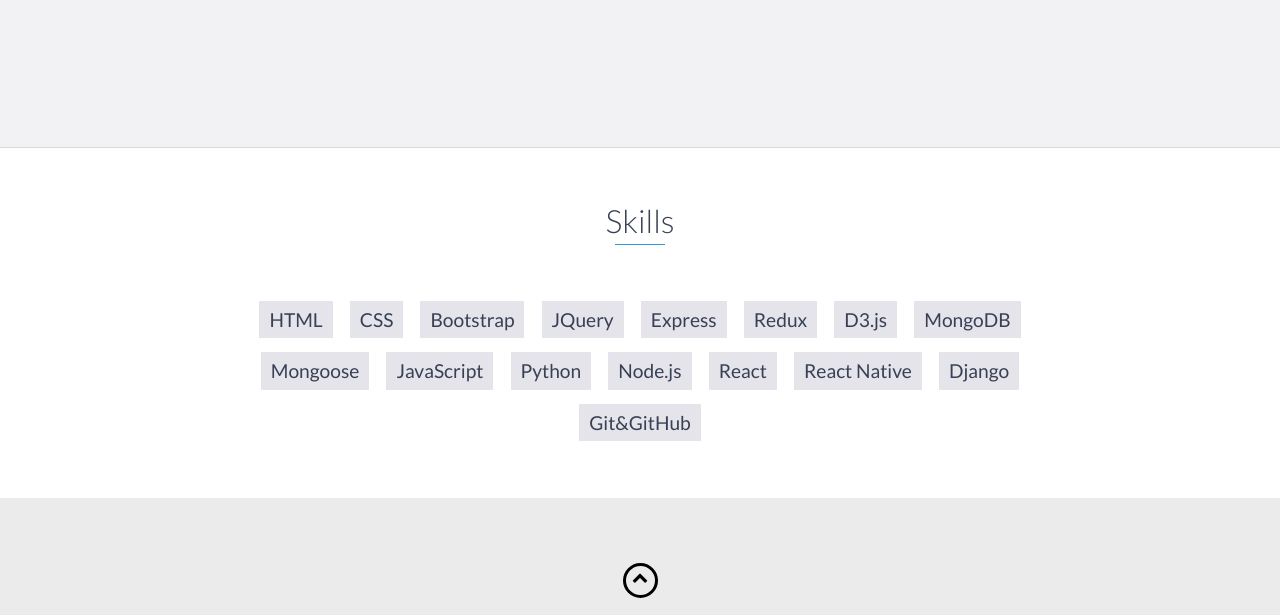
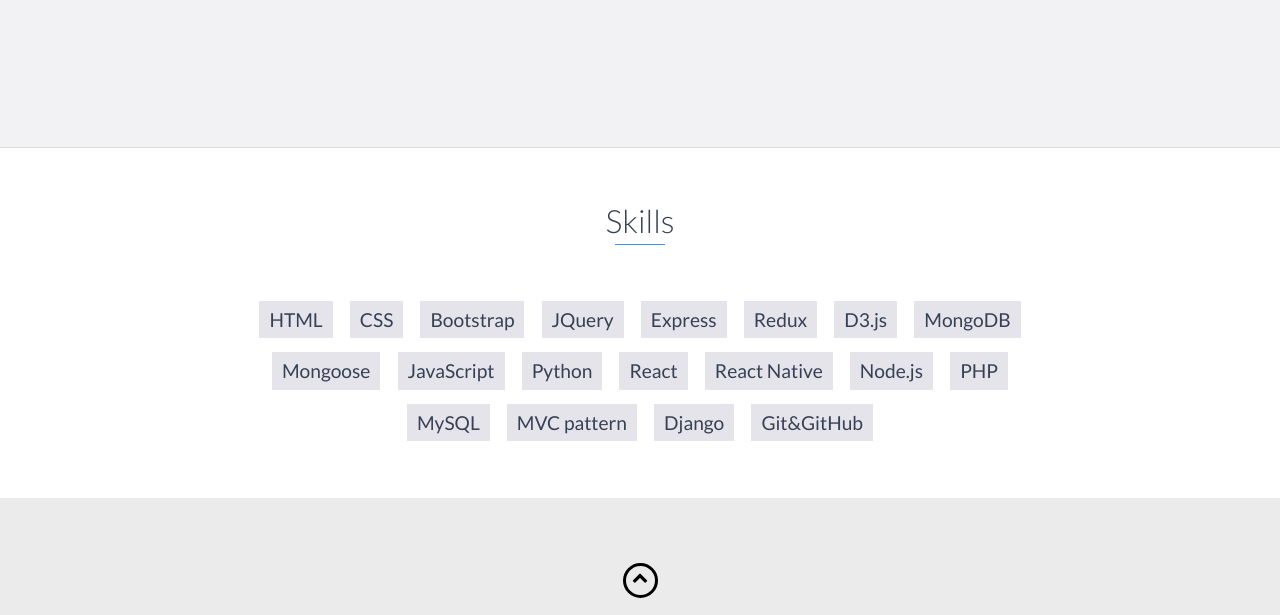
Before and after one commit to vannamnguyen/portfolio, a website: page index.html in a window 1280 px wide. Shown: the part 3129-3744 px from the top of the page. Drawn offline with nearby package versions, Linux system fonts and the light colour scheme.

Commit message:
Update index.html

```diff
--- a/index.html
+++ b/index.html
@@ -260,9 +260,12 @@
         <li>Mongoose</li>
         <li>JavaScript</li>
         <li>Python</li>
-        <li>Node.js</li>
         <li>React</li>
         <li>React Native</li>
+        <li>Node.js</li>
+        <li>PHP</li>
+        <li>MySQL</li>
+        <li>MVC pattern</li>
         <li>Django</li>
         <li>Git&GitHub</li>
         <!-- <li>React-Native</li> -->
```
